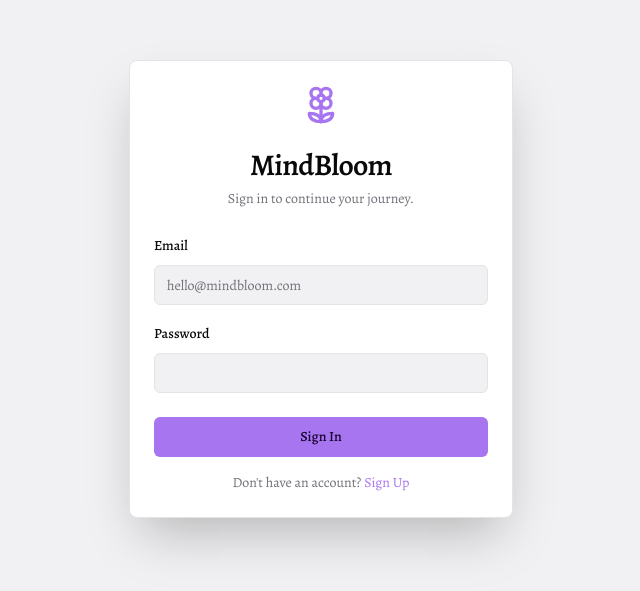
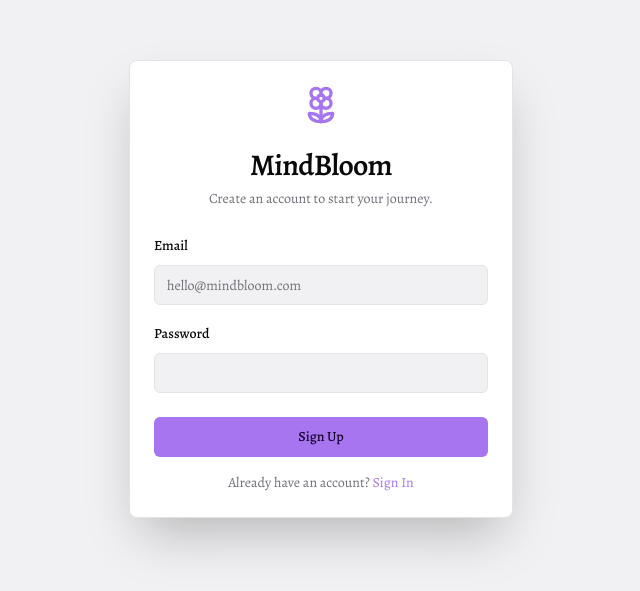
Before and after one commit to RMohanapriya/Mind-Bloom, a Next.js app in the folder mindbloom-frontend/: page /signup in a window 1280 px wide. Shown: the part 111-702 px from the top of the page, without its empty margins (319-959 px from the left). Built offline with nearby package versions, Linux system fonts and the light colour scheme.

Commit message:
Final configuration fixes for Netlify deployment

```diff
--- a/mindbloom-frontend/src/app/signup/page.tsx
+++ b/mindbloom-frontend/src/app/signup/page.tsx
@@ -15,26 +15,22 @@ import {
 import { Input } from "@/components/ui/input";
 import { Label } from "@/components/ui/label";
 import { Flower2, Loader2 } from "lucide-react";
-// REMOVED: Firebase authentication imports
-// import { auth } from "@/lib/firebase";
-// import { createUserWithEmailAndPassword } from "firebase/auth";
 import { useToast } from "@/hooks/use-toast";
 
 
-export default function LoginPage() {
+export default function SignupPage() {
   const router = useRouter();
   const { toast } = useToast();
   const [email, setEmail] = useState("");
   const [password, setPassword] = useState("");
   const [loading, setLoading] = useState(false);
 
-  const handleLogin = async (e: React.FormEvent) => {
+  const handleSignup = async (e: React.FormEvent) => {
     e.preventDefault();
     setLoading(true);
 
     try {
-      // Replaced Firebase with a fetch call to your custom backend
-      const response = await fetch(`https://mind-bloom.onrender.com/api/auth/login`, {
+      const response = await fetch(`${process.env.NEXT_PUBLIC_BACKEND_URL}/api/auth/register`, {
         method: 'POST',
         headers: { 'Content-Type': 'application/json' },
         body: JSON.stringify({ email, password }),
@@ -42,26 +38,23 @@ export default function LoginPage() {
       const data = await response.json();
 
       if (response.ok) {
-        // Handle successful login
         localStorage.setItem('token', data.token);
         toast({
-          title: "Login Successful",
-          description: "Welcome back!",
+          title: "Sign Up Successful",
+          description: "Welcome to MindBloom!",
         });
         router.push("/dashboard");
       } else {
-        // Handle login failure from the backend
         toast({
-          title: "Login Failed",
-          description: data.message || "Invalid email or password.",
+          title: "Sign Up Failed",
+          description: data.message || "An unexpected error occurred.",
           variant: "destructive",
         });
       }
     } catch (error: any) {
-      // Handle network or other errors
       console.error('API call failed:', error);
       toast({
-        title: "Login Failed",
+        title: "Sign Up Failed",
         description: "Could not connect to the server.",
         variant: "destructive",
       });
@@ -74,14 +67,14 @@ export default function LoginPage() {
     <main className="flex min-h-screen flex-col items-center justify-center bg-background p-4">
       <div className="w-full max-w-sm">
         <Card className="shadow-2xl">
-          <form onSubmit={handleLogin}>
+          <form onSubmit={handleSignup}>
             <CardHeader className="text-center">
               <div className="mb-4 inline-block mx-auto">
                 <Flower2 className="h-10 w-10 text-primary" />
               </div>
               <CardTitle className="font-headline text-3xl">MindBloom</CardTitle>
               <CardDescription>
-                Sign in to continue your journey.
+                Create an account to start your journey.
               </CardDescription>
             </CardHeader>
             <CardContent className="space-y-4">
@@ -110,12 +103,12 @@ export default function LoginPage() {
             <CardFooter className="flex-col gap-4">
               <Button type="submit" className="w-full" disabled={loading}>
                 {loading && <Loader2 className="mr-2 h-4 w-4 animate-spin" />}
-                Sign In
+                Sign Up
               </Button>
               <p className="text-sm text-muted-foreground">
-                Don't have an account?{" "}
-                <Link href="/signup" className="text-primary hover:underline">
-                  Sign Up
+                Already have an account?{" "}
+                <Link href="/" className="text-primary hover:underline">
+                  Sign In
                 </Link>
               </p>
             </CardFooter>
```
